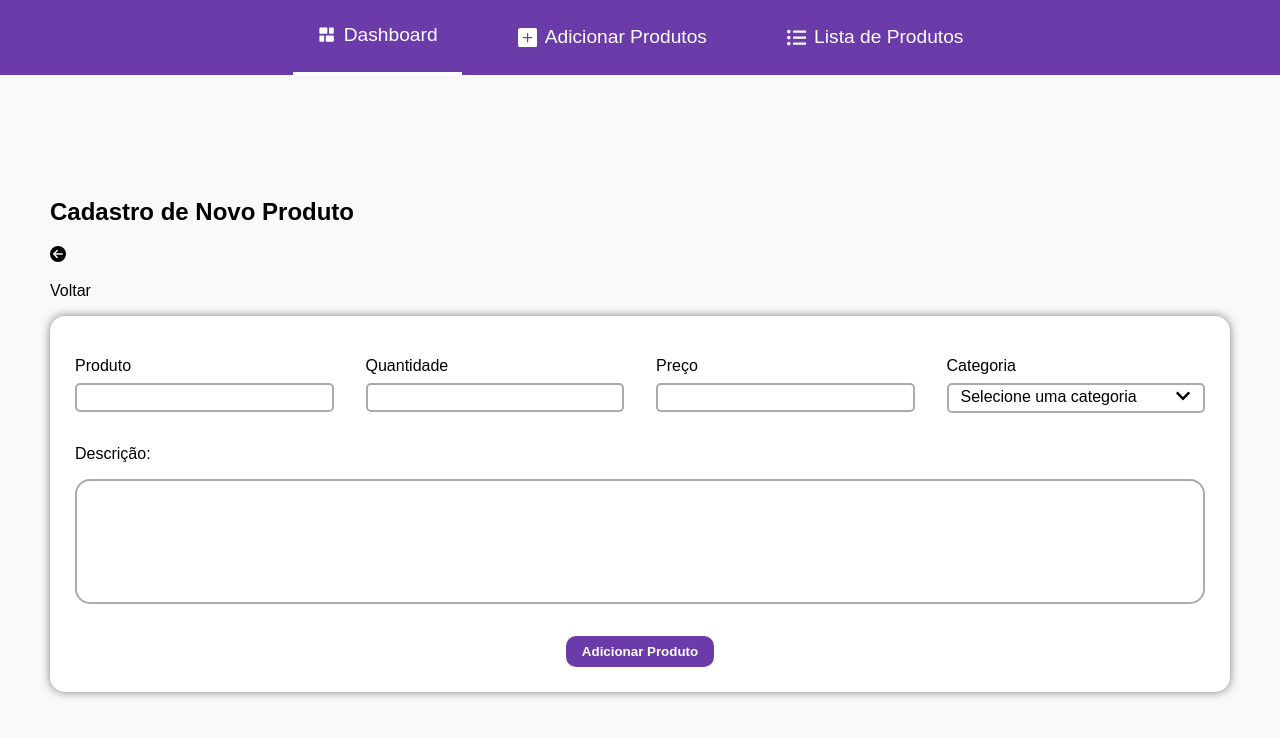
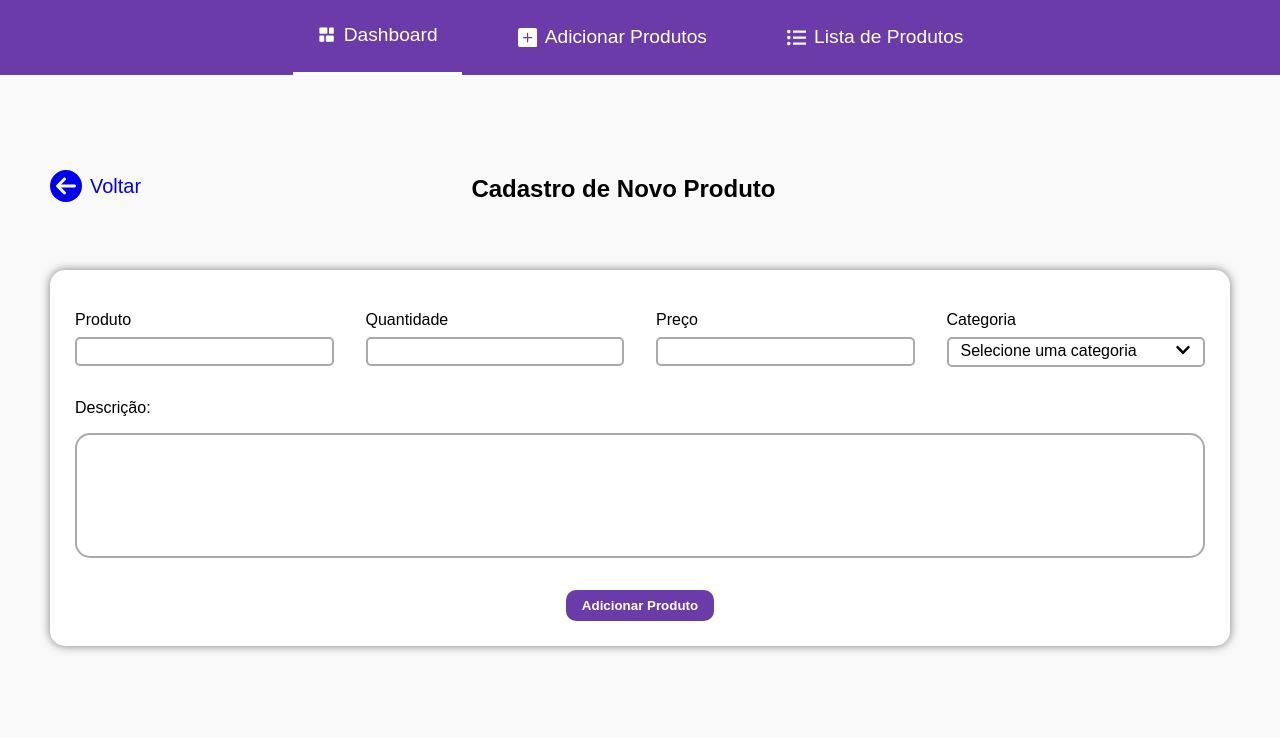
Before and after one commit to fabiomoretao/gestor-de-estoque, a React (Vite) app: page /new-product in a window 1280 px wide. Shown: the top 738 px of the page. Built offline with nearby package versions, Linux system fonts and the light colour scheme.

Commit message:
style(newItemForm): adiciona estilo no formulario de novo item

```diff
--- a/src/index.css
+++ b/src/index.css
@@ -5,4 +5,5 @@ body {
   font-family: sans-serif;
   margin: 0;
   padding: 0;
+  background-color: #f9f9f9;
 }
--- a/src/layout.module.css
+++ b/src/layout.module.css
@@ -26,9 +26,8 @@
 
 .main {
   display: flex;
-  background-color: #f9f9f9;
   align-items: center;
   justify-content: center;
-  height: 90vh;
+  margin-top: 5rem;
   width: 100vw;
 }
--- a/src/pages/Dashboard/styles.module.css
+++ b/src/pages/Dashboard/styles.module.css
@@ -2,7 +2,6 @@
   display: grid;
   grid-template-columns: 1fr 1fr 1fr 1fr;
   gap: 60px;
-  margin-top: 5rem;
   padding: 0 130px;
 }
 
--- a/src/pages/NewItemForm/index.tsx
+++ b/src/pages/NewItemForm/index.tsx
@@ -3,6 +3,8 @@
 import Form from '../../components/Form'
 import type { Product } from '../../types'
 import { FaCircleArrowLeft } from 'react-icons/fa6'
+import styles from "./styles.module.css"
+import { Link } from 'react-router-dom'
 
 type NewItemFormProps = {
     addProduct: (data: Omit<Product, "id" | "date">) => void
@@ -11,10 +13,14 @@ type NewItemFormProps = {
 export default function NewItemForm({ addProduct }: NewItemFormProps) {
     return (
         <div>
-            <h2>Cadastro de Novo Produto</h2>
-            <div>
-                <FaCircleArrowLeft />
-                <p>Voltar</p>
+            <div className={styles.header}>
+                <h2>Cadastro de Novo Produto</h2>
+                <Link to='/' style={{ textDecoration: 'none' }}>
+                    <div className={styles.return}>
+                        <FaCircleArrowLeft fontSize={"32px"} />
+                        <p>Voltar</p>
+                    </div>
+                </Link>
             </div>
             <Form
                 onSubmit={addProduct}
--- a/src/pages/NewItemForm/styles.module.css
+++ b/src/pages/NewItemForm/styles.module.css
@@ -0,0 +1,18 @@
+.header {
+  display: grid;
+  grid-template-columns: 1fr 1.8fr;
+  margin-bottom: 3rem;
+}
+
+h2 {
+  grid-column: 2;
+  grid-row: 1;
+}
+.return {
+  display: flex;
+  align-items: center;
+  gap: 0.5rem;
+  grid-column: 1;
+  grid-row: 1;
+  font-size: 20px;
+}
```
